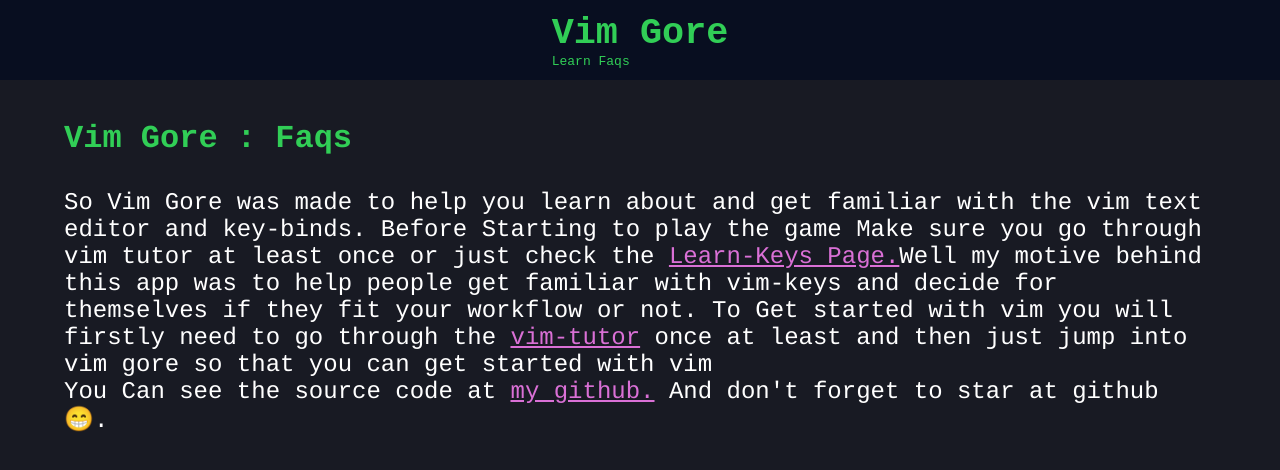
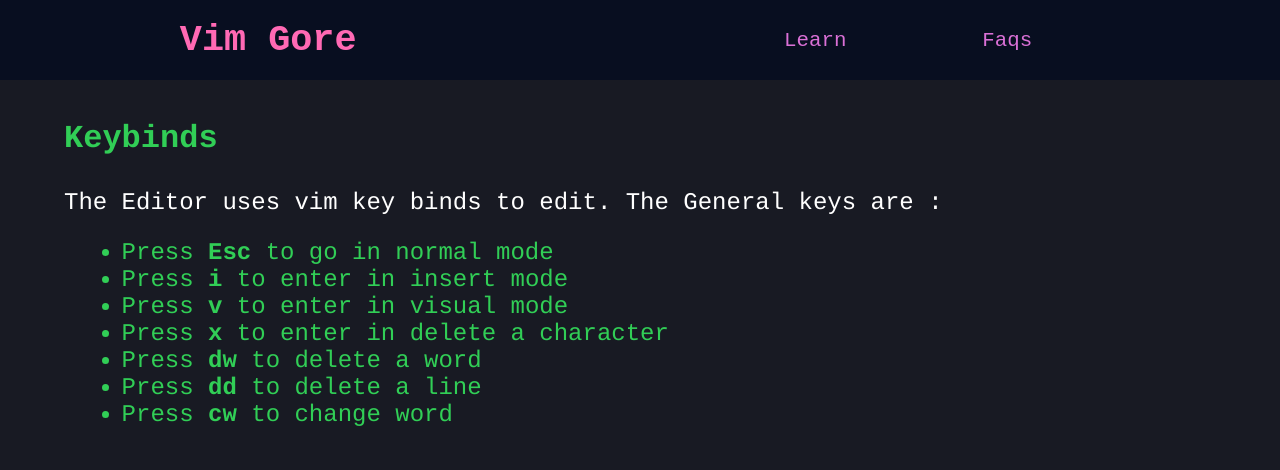
Before and after one commit to ps173/VimGore, a React (Create React App) app in the folder client/: page /learn in a window 1280 px wide. Shown: the top 470 px of the page. Built offline with nearby package versions, Linux system fonts and the light colour scheme.

Commit message:
routes and Info pages completed

```diff
--- a/client/src/App.js
+++ b/client/src/App.js
@@ -1,22 +1,35 @@
 import React from "react";
 // import GameArea from "./pages/GameArea";
 import FaqContainer from "./pages/Faqs";
+import KeyBinds from "./pages/KeyBinds";
 import { Header } from "./components";
+import { BrowserRouter as Router, Route } from "react-router-dom";
+import GameArea from "./pages/GameArea";
 // import { BrowserRouter as Router, Switch, Route, Link } from "react-router-dom";
 
 function App() {
   return (
     <>
+      <Router>
         <Header>
           <Header.Container>
-          <Header.Logo> Vim Gore</Header.Logo>
+            <Header.Logo to="/"> Vim Gore</Header.Logo>
             <Header.LinksContainer>
-            <Header.Links> Learn </Header.Links>
-            <Header.Links> Faqs </Header.Links>
+              <Header.Links to="/learn"> Learn </Header.Links>
+              <Header.Links to="/faqs"> Faqs </Header.Links>
             </Header.LinksContainer>
           </Header.Container>
         </Header>
+        <Route exact path="/">
+          <GameArea />
+        </Route>
+        <Route exact path="/faqs">
           <FaqContainer />
+        </Route>
+        <Route exact path="/learn">
+          <KeyBinds />
+        </Route>
+      </Router>
     </>
   );
 }
--- a/client/src/components/faqs/index.js
+++ b/client/src/components/faqs/index.js
@@ -1,5 +1,5 @@
 import React from "react";
-import { Container, Title, Text, Link } from "./styles/faq";
+import { Container, Title, Text, Link, Break } from "../info-page/styles/info";
 
 export default function Faqs({ children, ...restprops }) {
   return <Container {...restprops}>{children}</Container>;
@@ -20,3 +20,7 @@
 Faqs.Link = function FaqLink({ children, ...restprops }) {
   return <Link {...restprops}>{children}</Link>;
 };
+
+Faqs.Break = function FaqBreak({ ...restprops }) {
+  return <Break {...restprops} />;
+};
--- a/client/src/components/header/index.js
+++ b/client/src/components/header/index.js
@@ -5,6 +5,8 @@
   Links,
   LinksContainer,
   Logo,
+  LogoLink,
+  LinksRoute,
 } from "./styles/header";
 
 export default function Header({ children, ...restprops }) {
@@ -15,8 +17,12 @@
   return <Container {...restprops}>{children}</Container>;
 };
 
-Header.Logo = function HeaderLogo({ children, ...restprops }) {
-  return <Logo {...restprops}>{children}</Logo>;
+Header.Logo = function HeaderLogo({ to, children, ...restprops }) {
+  return (
+    <LogoLink to={to} {...restprops}>
+      <Logo>{children}</Logo>
+    </LogoLink>
+  );
 };
 
 Header.LinksContainer = function HeaderLinksContainer({
@@ -26,6 +32,12 @@
   return <LinksContainer {...restprops}>{children}</LinksContainer>;
 };
 
-Header.Links = function HeaderLinks({ children, ...restprops }) {
-  return <Links {...restprops}>{children}</Links>;
+Header.Links = function HeaderLinks({ to, children, ...restprops }) {
+  return (
+    <>
+      <LinksRoute to={to}>
+        <Links {...restprops}>{children}</Links>
+      </LinksRoute>
+    </>
+  );
 };
--- a/client/src/components/header/styles/header.js
+++ b/client/src/components/header/styles/header.js
@@ -1,9 +1,8 @@
 import styled from "styled-components/macro";
+import { Link as ReactRouterLink } from "react-router-dom";
 
 export const Navbar = styled.nav`
   display: flex;
-  align-items: center;
-  justify-content: space-around;
   height: 10vh;
   width: 100vw;
   color: #31ce56;
@@ -11,16 +10,56 @@
   font-family: monospace;
 `;
 
-export const Container = styled.div``;
+export const Container = styled.div`
+  width: 100%;
+  display: flex;
+  align-items: center;
+  justify-content: space-around;
+`;
 
 export const Logo = styled.h1`
+  display: block;
   font-size: 2.3rem;
+  text-decoration: none !important;
+  color: hotpink;
+  transition: 0.3s;
+
+  & :hover {
+    transition: 0.3s;
+    transform: scale(1.08);
+    color: coral;
+  }
+`;
+
+export const LogoLink = styled(ReactRouterLink)`
+  font-size: 2.3rem;
+  color: #31ce56;
+  text-decoration: none;
 `;
 
 export const LinksContainer = styled.div`
-  margin: auto;
+  display: flex;
+  width: 30%;
+  align-items: center;
+  justify-content: space-around;
 `;
 
-export const Links = styled.a`
-  margin: auto;
+export const Links = styled.div`
+  font-family: monospace;
+  font-size: 1.3rem;
+  text-decoration: none;
+  color: orchid;
+  transition: 0.3s;
+
+  & :hover {
+    color: coral;
+    transition: 0.3s;
+    transform: scale(1.2);
+  }
 `;
+
+export const LinksRoute = styled(ReactRouterLink)`
+  display: block;
+  text-decoration: none;
+  transition: 0.3s;
+`;
--- a/client/src/components/index.js
+++ b/client/src/components/index.js
@@ -1,3 +1,4 @@
 export { default as Editor } from "./editor";
 export { default as Faqs } from "./faqs";
 export { default as Header } from "./header";
+export { default as Info } from "./info-page";
--- /dev/null
+++ b/client/src/components/info-page/index.js
@@ -0,0 +1,42 @@
+import React from "react";
+import {
+  Container,
+  Title,
+  Text,
+  Link,
+  Break,
+  ListContainer,
+  ListItem,
+} from "./styles/info";
+
+export default function Info({ children, ...restprops }) {
+  return <Container {...restprops}>{children}</Container>;
+}
+
+Info.Container = function InfoContainer({ children, ...restprops }) {
+  return <Container {...restprops}>{children}</Container>;
+};
+
+Info.Title = function InfoTitle({ children, ...restprops }) {
+  return <Title {...restprops}>{children}</Title>;
+};
+
+Info.Text = function InfoText({ children, ...restprops }) {
+  return <Text {...restprops}>{children}</Text>;
+};
+
+Info.Link = function InfoLink({ children, ...restprops }) {
+  return <Link {...restprops}>{children}</Link>;
+};
+
+Info.Break = function InfoBreak({ ...restprops }) {
+  return <Break {...restprops} />;
+};
+
+Info.ListContainer = function InfoListContainer({ children, ...restprops }) {
+  return <ListContainer {...restprops}>{children}</ListContainer>;
+};
+
+Info.ListItem = function InfoListItem({ children, ...restprops }) {
+  return <ListItem {...restprops}>{children}</ListItem>;
+};
--- a/client/src/components/faqs/styles/faq.js
+++ b/client/src/components/info-page/styles/info.js
@@ -16,6 +16,22 @@
   margin-bottom: 4vh;
 `;
 export const Subtitle = styled.h5``;
+
 export const Link = styled.a`
   color: orchid;
 `;
+
+export const Break = styled.hr`
+  height: 1px;
+  color: white;
+  margin: 5%;
+`;
+
+export const ListContainer = styled.ul`
+  margin-top: 2%;
+  margin-left: 5%;
+`;
+
+export const ListItem = styled.li`
+  color: #31ce56;
+`;
--- a/client/src/pages/Faqs.js
+++ b/client/src/pages/Faqs.js
@@ -21,6 +21,7 @@
                 once at least and then just jump into vim gore so that you can get
                 started with vim
             </Faqs.Text>
+            <Faqs.Break />
             <Faqs.Text>
                 You Can see the source code at{" "}
                 <Faqs.Link href="https://github.com/ps173/VimGore">
--- a/client/src/pages/GameArea.js
+++ b/client/src/pages/GameArea.js
@@ -3,5 +3,5 @@
 // import { Editor } from "../components";
 
 export default function GameArea() {
-  return <div></div>;
+  return <div> I am Game Area</div>;
 }
--- a/client/src/pages/KeyBinds.js
+++ b/client/src/pages/KeyBinds.js
@@ -1,29 +1,44 @@
-import React from 'react';
-import "./info.css"
+import React from "react";
+import { Info } from "../components";
 const KeyBinds = () => {
+  return (
+    <Info.Container className="KeyBinds-Page">
+      <Info.Title> Keybinds </Info.Title>
+      <Info.Text>
+        The Editor uses vim key binds to edit. The General keys are :
+        <Info.ListContainer className="Keys-list">
+          <Info.ListItem>
+            {" "}
+            Press <b> Esc </b> to go in normal mode{" "}
+          </Info.ListItem>
+          <Info.ListItem>
+            {" "}
+            Press <b> i </b> to enter in insert mode{" "}
+          </Info.ListItem>
+          <Info.ListItem>
+            {" "}
+            Press <b> v </b> to enter in visual mode{" "}
+          </Info.ListItem>
+          <Info.ListItem>
+            {" "}
+            Press <b> x </b> to enter in delete a character{" "}
+          </Info.ListItem>
+          <Info.ListItem>
+            {" "}
+            Press <b> dw </b> to delete a word{" "}
+          </Info.ListItem>
+          <Info.ListItem>
+            {" "}
+            Press <b> dd </b> to delete a line{" "}
+          </Info.ListItem>
+          <Info.ListItem>
+            {" "}
+            Press <b> cw </b> to change word{" "}
+          </Info.ListItem>
+        </Info.ListContainer>
+      </Info.Text>
+    </Info.Container>
+  );
+};
 
-  return (
-    <div className="KeyBinds-Page">
-      <h1> Keybinds </h1>
-      <p>
-        The Editor uses vim key binds to edit.
-        The General keys are :
-        <ul className="Keys-list">
-          <li> Press <b> i </b> to enter in insert mode </li>
-          <li> Press <b>Esc</b> to enter in Normal mode </li>
-          <li> Press <b>v</b> to enter in visual mode i.e. selection mode </li>
-          <li> Press <b> w</b> to move at start of word </li>
-          <li> Press <b> e </b> to move at end of word </li>
-          <li> Press <b> gg </b> to go to first line </li>
-          <li> Press <b> G </b> to go to last line </li>
-          <li> Press <b> x </b> to delete a letter </li>
-          <li> Press <b> dd </b> to delete a line </li>
-          <li> Press <b> dw/de </b> to delete a word </li>
-        </ul>
-      </p>
-    </div>
-  );
-
-}
-
-export default KeyBinds
+export default KeyBinds;
```
Lines whose indentation alone changed are shown as unchanged.
